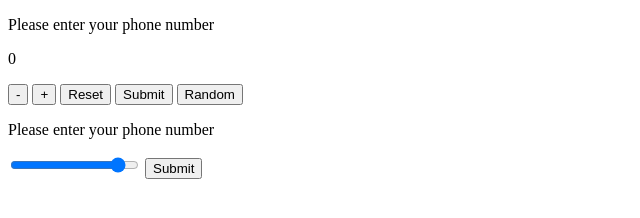
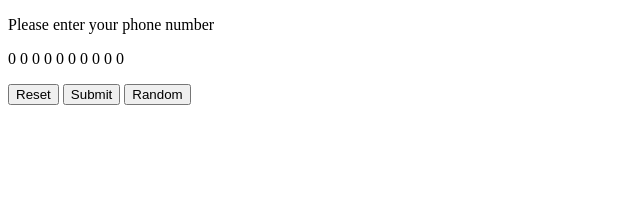
Before and after one commit to somo2003/somo2003.github.io, a plain HTML site: page ica12/wa12.html in a window 1280 px wide. Both pictures are taken after a click on the button "Reset". Shown: the whole page, without its empty margins (0-640 px from the left). Drawn offline with Linux system fonts and the light colour scheme.

Commit message:
this is my first commit

```diff
--- a/css/wa12.css
+++ b/css/wa12.css
@@ -0,0 +1,59 @@
+.output1 {
+    height: 200px;
+    width: 200px;
+    display: inline;
+}
+
+.output2 {
+    height: 200px;
+    width: 200px;
+    display: inline;
+}
+
+.output3 {
+    height: 200px;
+    width: 200px;
+    display: inline;
+}
+
+.output4 {
+    height: 200px;
+    width: 200px;
+    display: inline;
+}
+
+.output5 {
+    height: 200px;
+    width: 200px;
+    display: inline;
+}
+
+.output6 {
+    height: 200px;
+    width: 200px;
+    display: inline;
+}
+
+.output7 {
+    height: 200px;
+    width: 200px;
+    display: inline;
+}
+
+.output8 {
+    height: 200px;
+    width: 200px;
+    display: inline;
+}
+
+.output9 {
+    height: 200px;
+    width: 200px;
+    display: inline;
+}
+
+.output10 {
+    height: 200px;
+    width: 200px;
+    display: inline;
+}
--- a/ica12/wa12.html
+++ b/ica12/wa12.html
@@ -12,25 +12,30 @@
 <body>
     <div>
         <p>Please enter your phone number</p>
-        <p class="output">0000000000</p>
+
+        <p class="output">
+            <p class="output1">0</p>
+            <p class="output2">0</p>
+            <p class="output3">0</p>
+            <p class="output4">0</p>
+            <p class="output5">0</p>
+            <p class="output6">0</p>
+            <p class="output7">0</p>
+            <p class="output8">0</p>
+            <p class="output9">0</p>
+            <p class="output10">0</p>
+        </p>
+
     </div>
     <form>
         <!-- <input class="phone" type="text" id="phone" name="phone" placeholder="Enter a phone number"> -->
-        <input class="minus-button" type="button" name="minus-button" value="-">
-        <input class="plus-button" type="button" name="plus-button" value="+">
+        <!-- <input class="minus-button" type="button" name="minus-button" value="-"> -->
+        <!-- <input class="plus-button" type="button" name="plus-button" value="+"> -->
         <input class="reset-button" type="button" name="reset-button" value="Reset">
         <input class="submit-button" type="button" name="submit-button" value="Submit">
         <input class="random-button" type="button" name="random-button" value="Random">
 
     </form>
 
-    <div>
-        <div class = "slidecontainter">
-            <p>Please enter your phone number</p>
-            <input type="range" min="0" max ="9999999999" value="8888888888" class="slider" id="myRange">
-            <input class="'slider-submit-button" type="button" name="slider-submit-button" value="Submit">
-            <p class="slider-output"></p>
-        </div>
-    </div>
 </body>
 </html>
--- a/js/wa12.js
+++ b/js/wa12.js
@@ -5,21 +5,33 @@ function check()
 
 function submit()
 {
-    alert(output.textContent);
+    const output = output1.textContent + output2.textContent + output3.textContent + output4.textContent + output5.textContent +
+    output6.textContent + output7.textContent + output8.textContent + output9.textContent + output10.textContent;
+    alert(output);
 }
 
 function reset()
 {
-    const resetValue = 000000000;
-    output.textContent = resetValue;
+    const resetValue = 0;
+    output1.textContent = resetValue;
+    output2.textContent = resetValue;
+    output3.textContent = resetValue;
+    output4.textContent = resetValue;
+    output5.textContent = resetValue;
+    output6.textContent = resetValue;
+    output7.textContent = resetValue;
+    output8.textContent = resetValue;
+    output9.textContent = resetValue;
+    output10.textContent = resetValue;
 }
 
-function plusRunner()
+/* function plusRunner()
 {
     plus(outputInt);
 }
+*/
 
-function plus(num)
+/* function plus(num)
 {
     if(outputInt < 9999999999)
     {
@@ -27,8 +39,9 @@ function plus(num)
         output.textContent = outputInt;
     }
 }
+*/
 
-function minus()
+/* function minus()
 {
     if(outputInt > 0)
     {
@@ -36,11 +49,60 @@ function minus()
         output.textContent = outputInt;
     }
 }
+*/
 
 function random()
 {
-    outputInt = randomNumber(0, 9999999999);
-    output.textContent = outputInt;
+    if(randomNumber(0,10) === 1)
+    {
+        output1Int = randomNumber(0, 9);
+        output1.textContent = output1Int;
+    }
+    else if(randomNumber(0,10) === 2)
+    {
+        output2Int = randomNumber(0, 9);
+        output2.textContent = output2Int;
+    }
+    else if(randomNumber(0,10) === 3)
+    {
+        output3Int = randomNumber(0, 9);
+        output3.textContent = output3Int;
+    }
+    else if(randomNumber(0,10) === 4)
+    {
+        output2Int = randomNumber(0, 9);
+        output2.textContent = output2Int;
+    }
+    else if(randomNumber(0,10) === 5)
+    {
+        output5Int = randomNumber(0, 9);
+        output5.textContent = output5Int;
+    }
+    else if(randomNumber(0,10) === 6)
+    {
+        output6Int = randomNumber(0, 9);
+        output6.textContent = output6Int;
+    }
+    else if(randomNumber(0,10) === 7)
+    {
+        output7Int = randomNumber(0, 9);
+        output7.textContent = output7Int;
+    }
+    else if(randomNumber(0,10) === 8)
+    {
+        output8Int = randomNumber(0, 9);
+        output8.textContent = output8Int;
+    }
+    else if(randomNumber(0,10) === 9)
+    {
+        output9Int = randomNumber(0, 9);
+        output9.textContent = output9Int;
+    }
+    else
+    {
+        output10Int = randomNumber(0, 9);
+        output10.textContent = output10Int;
+    }
 }
 
 function randomNumber(min, max)
@@ -49,11 +111,29 @@ function randomNumber(min, max)
     return num;
 }
 
-const output = document.querySelector('.output');
-let outputInt = parseInt(output.textContent);
+const output1 = document.querySelector('.output1');
+let output1Int = parseInt(output1.textContent);
+const output2 = document.querySelector('.output2');
+let output2Int = parseInt(output2.textContent);
+const output3 = document.querySelector('.output3');
+let output3Int = parseInt(output3.textContent);
+const output4 = document.querySelector('.output4');
+let output4Int = parseInt(output4.textContent);
+const output5 = document.querySelector('.output5');
+let output5Int = parseInt(output5.textContent);
+const output6 = document.querySelector('.output6');
+let output6Int = parseInt(output6.textContent);
+const output7 = document.querySelector('.output7');
+let output7Int = parseInt(output7.textContent);
+const output8 = document.querySelector('.output8');
+let output8Int = parseInt(output8.textContent);
+const output9 = document.querySelector('.output9');
+let output9Int = parseInt(output9.textContent);
+const output10 = document.querySelector('.output10');
+let output10Int = parseInt(output10.textContent);
 
-const minusButton = document.querySelector('.minus-button').addEventListener('click', minus);
-const plusButton = document.querySelector('.plus-button').addEventListener('click', plusRunner);
+// const minusButton = document.querySelector('.minus-button').addEventListener('click', minus);
+// const plusButton = document.querySelector('.plus-button').addEventListener('click', plusRunner);
 const resetButton = document.querySelector('.reset-button').addEventListener('click', reset);
 const submitButton = document.querySelector('.submit-button').addEventListener('click', submit);
 const randomButton = document.querySelector('.random-button').addEventListener('click', random);
@@ -70,7 +150,7 @@ function updateOutput() {
 }
 */
 
-var slider = document.getElementById("myRange");
+/* var slider = document.getElementById("myRange");
 var sliderSubmit = document.querySelector(".slider-submit-button").addEventListener('click', update);
 var sliderOutput = document.querySelector(".slider-output");
 
@@ -78,3 +158,4 @@ function update()
 {
     sliderOutput.textContent = slider.value;
 }
+*/
```
